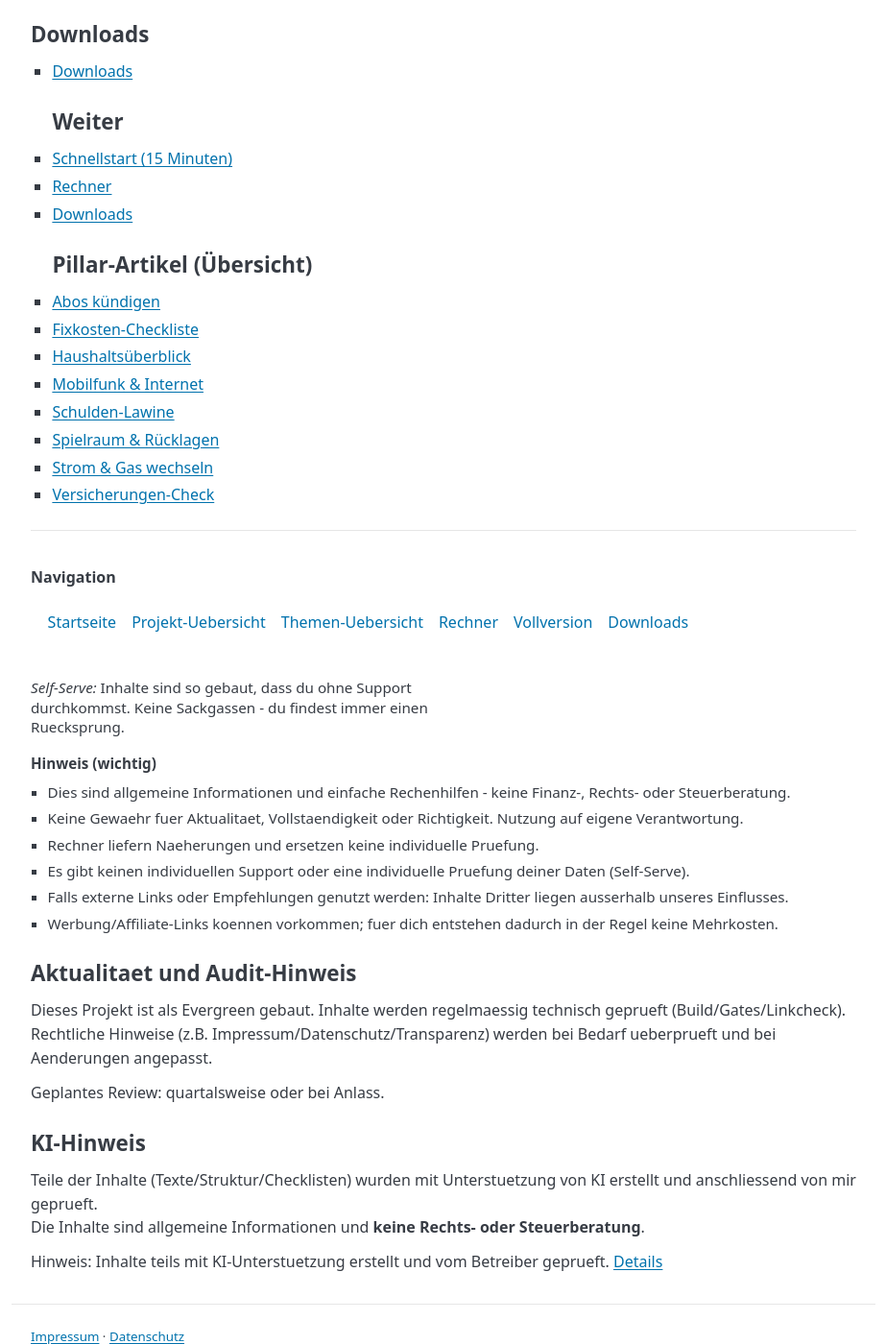
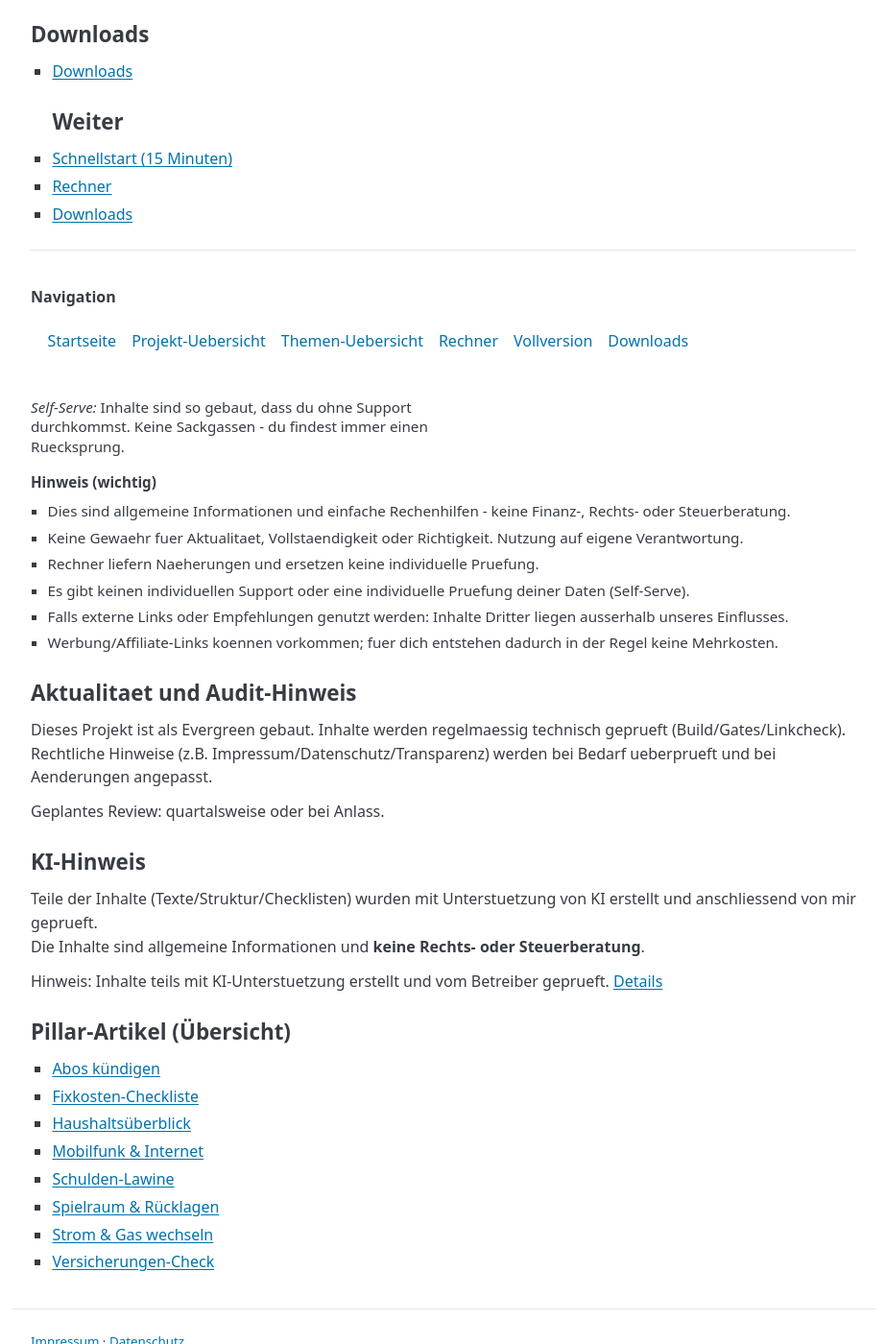
Before and after one commit to gluecklich-tools/einfach-geld-ordnen, a Jekyll site: the page built from pillar/index.md, in a window 1280 px wide and 1400 px high, scrolled down 602 px. Shown: the whole window at 96% size, without its empty margins (178-1101 px from the left). Built offline with Jekyll 4.4.1, drawn with Linux system fonts in a browser that asks for light colours.

Commit message:
Klaus-Run: automated gates + push 2026-02-22 21:24

```diff
--- a/pillar/index.md
+++ b/pillar/index.md
@@ -32,6 +32,8 @@ Hier findest du die wichtigsten Einstiege. Ziel: kein Suchen, keine Sackgassen.
 - [Schnellstart (15 Minuten)]({{ site.baseurl }}/seiten/start_in_15_minuten.html)
 - [Rechner]({{ site.baseurl }}/seiten/rechner-uebersicht.html)
 - [Downloads]({{ site.baseurl }}/seiten/downloads.html)
+{% include no_sackgasse_footer.html %}
+
 <!-- EGO_FRAGILE_LINKFIX_V3 -->
 ## Pillar-Artikel (Übersicht)
 
@@ -43,5 +45,3 @@ Hier findest du die wichtigsten Einstiege. Ziel: kein Suchen, keine Sackgassen.
 - [Spielraum & Rücklagen]({{ site.baseurl }}/pillar/spielraum-ruecklagen.html)
 - [Strom & Gas wechseln]({{ site.baseurl }}/pillar/strom-gas-wechsel.html)
 - [Versicherungen-Check]({{ site.baseurl }}/pillar/versicherungen-check.html)
-
-{% include no_sackgasse_footer.html %}
```
